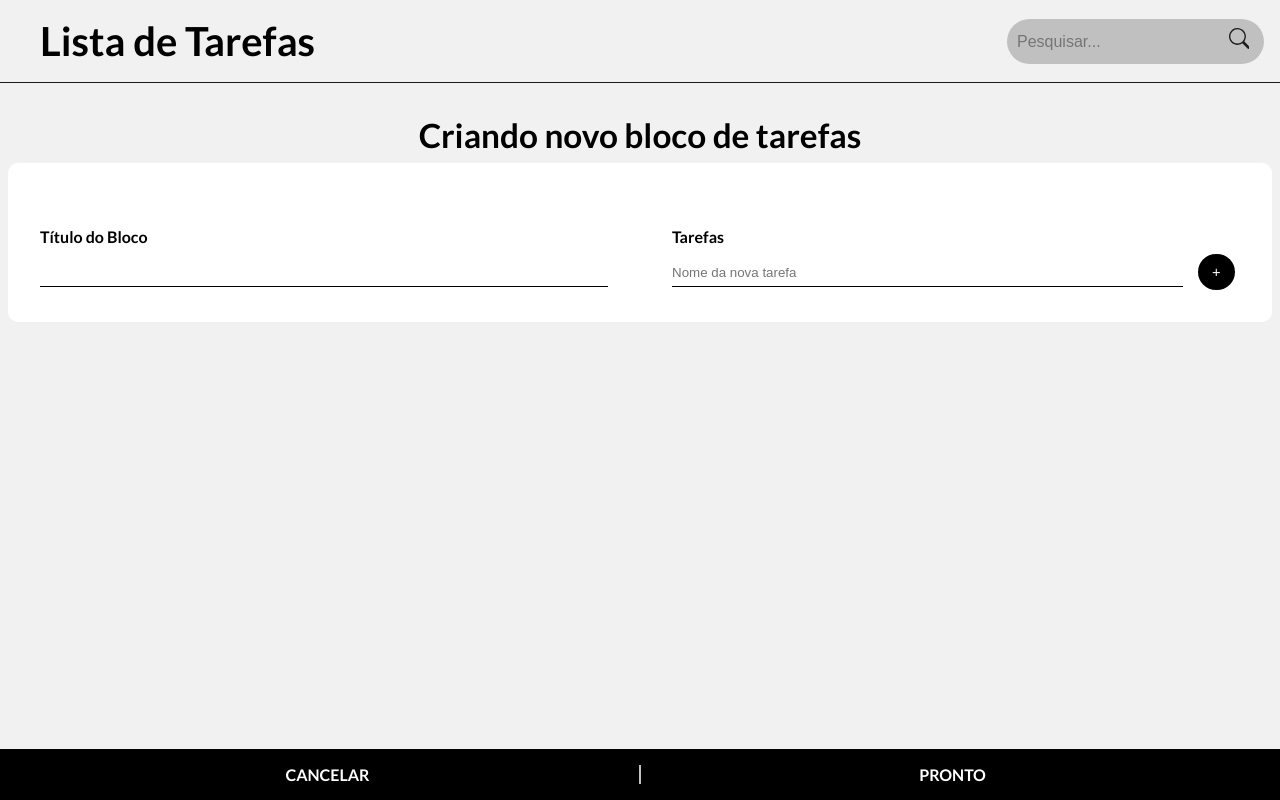
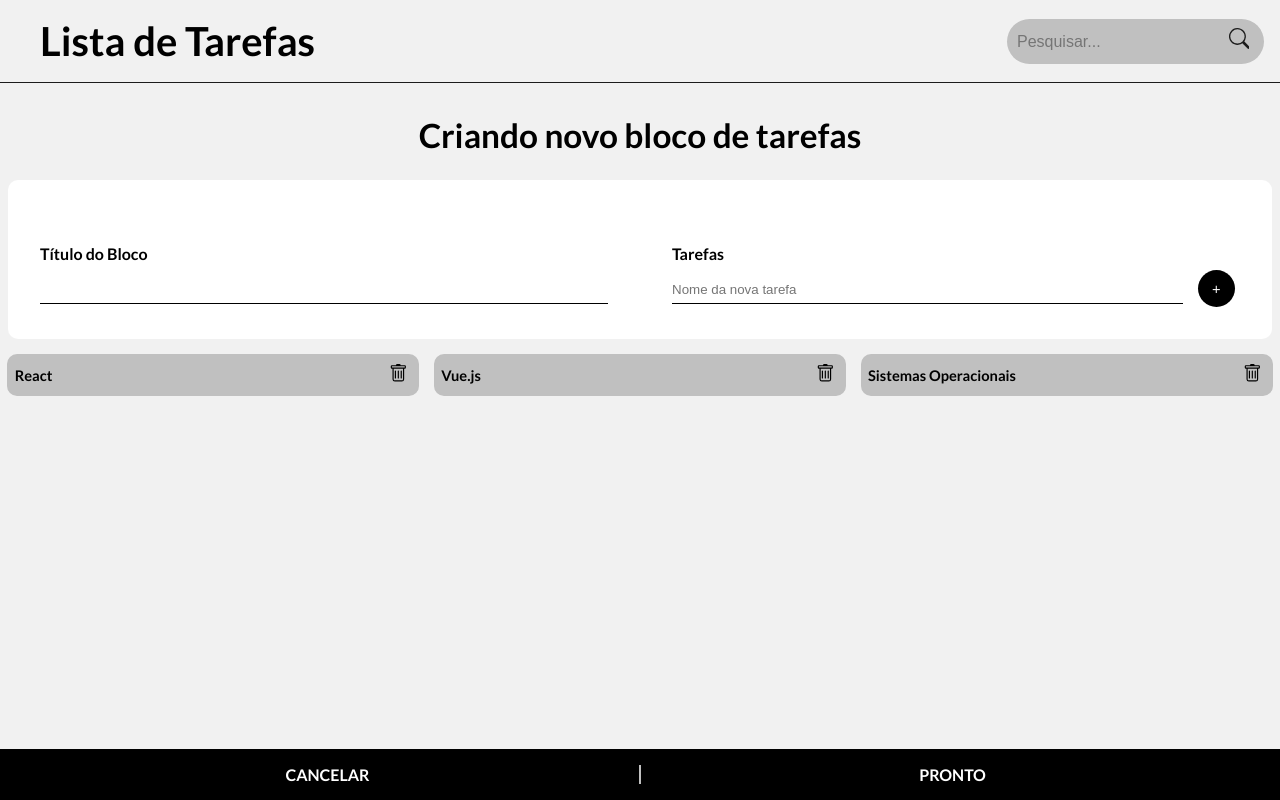
Before and after one commit to Elian-beep/ToDo-List, a Next.js app: page /NewTask in a window 1280 px wide. Built offline with nearby package versions, Linux system fonts and the light colour scheme.

Commit message:
NewTask: Inclusção de tasks modelos

```diff
--- a/src/pages/NewTask/index.jsx
+++ b/src/pages/NewTask/index.jsx
@@ -1,7 +1,7 @@
 import React from "react";
-import { BsPlus } from 'react-icons/bs';
+import { BsTrash } from 'react-icons/bs';
 import BottomActions from "../../../components/BottomActions/BottomActions";
-import { AreaNewBlock, AreaNewTask, AreaTitlePage, BtnNewTask, Container, Content, InputNameTask, InputTitleBlock, Title, TitlePage } from "../../../styles/stylePageNewTask";
+import { AreaGroupTask, AreaNewBlock, AreaNewTask, AreaTask, AreaTitlePage, BtnNewTask, BtnRemoveNewTask, Container, Content, InputNameTask, InputTitleBlock, Title, TitlePage } from "../../../styles/stylePageNewTask";
 
 export default function NewTask() {
     return (
@@ -29,10 +29,32 @@ export default function NewTask() {
                         <InputNameTask type="text" placeholder="Nome da nova tarefa" />
                         <BtnNewTask>+</BtnNewTask>
                     </AreaNewTask>
-
                 </AreaNewBlock>
 
             </Content>
+
+            <AreaGroupTask>
+                <AreaTask>
+                    React
+                    <BtnRemoveNewTask>
+                        <BsTrash className="icon-trash"></BsTrash>
+                    </BtnRemoveNewTask>
+                </AreaTask>
+
+                <AreaTask>
+                    Vue.js
+                    <BtnRemoveNewTask>
+                        <BsTrash className="icon-trash"></BsTrash>
+                    </BtnRemoveNewTask>
+                </AreaTask>
+
+                <AreaTask>
+                    Sistemas Operacionais
+                    <BtnRemoveNewTask>
+                        <BsTrash className="icon-trash"></BsTrash>
+                    </BtnRemoveNewTask>
+                </AreaTask>
+            </AreaGroupTask>
 
             <BottomActions />
         </Container>
--- a/styles/stylePageNewTask.js
+++ b/styles/stylePageNewTask.js
@@ -17,6 +17,7 @@ export const AreaTitlePage = styled.div`
 //-----------------TITULO DA PAGINA
 export const TitlePage = styled.h1`
     font-size: 25pt;
+    margin-bottom: 0.5em;
 
     @media (max-width: 600px) {
         font-size: 19pt;
@@ -117,3 +118,42 @@ export const BtnNewTask = styled.button`
         height: 2em;
     }
 `;
+
+//-----------------AREA GERAL DAS TASKS CRIADAS
+export const AreaGroupTask = styled.div`
+    display: flex;
+    flex-wrap: wrap;
+`;
+
+//-----------------AREA DA NOVA TASK
+export const AreaTask = styled.div`
+    flex: 1 1 150px;
+
+    display: flex;
+    justify-content: space-between;
+    align-items: center;
+
+    margin: 0.5em 0.5em 0.5em 0.5em;
+    background: #C0C0C0;
+    padding: 0.5em;
+    border-radius: 10px;
+    font-size: 11pt;
+`;
+
+//-----------------BTN EXCLUIR NOVA TASK
+export const BtnRemoveNewTask = styled.button`
+    border: none;
+    background: none;
+    cursor: pointer;
+    width: 2em;
+    height: 2em;
+
+    .icon-trash{
+        width: 1.4em;
+        height: 1.4em;
+    }
+
+    &:hover{
+        color: red;
+    }
+`;
```
